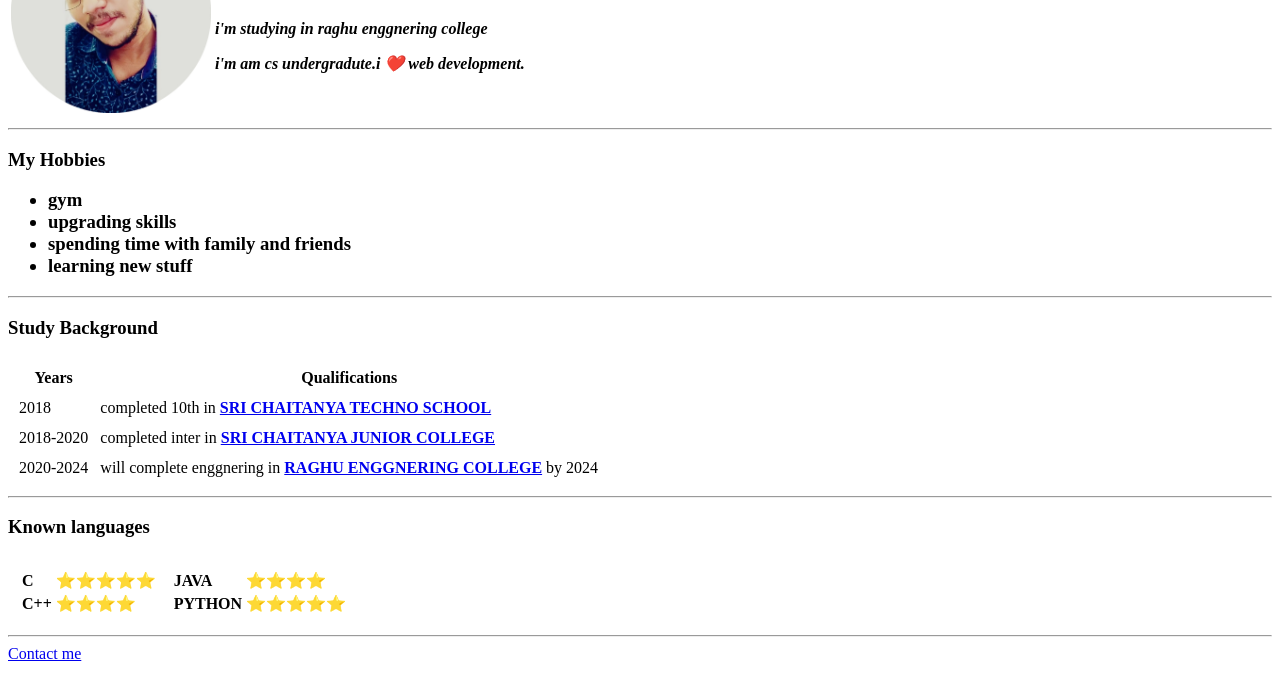
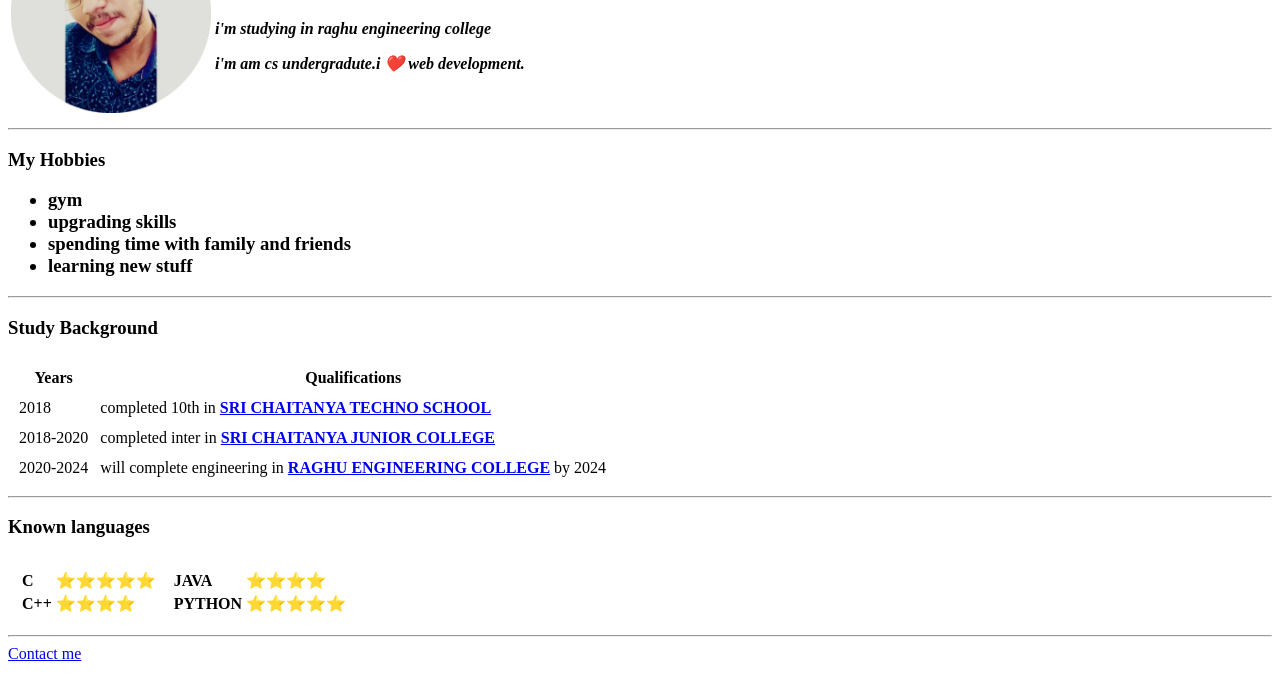
Before and after one commit to Tarunkumaryandra/cv, a plain HTML site: page index.html in a window 1280 px wide. Shown: the part 98-798 px from the top of the page. Drawn offline with Linux system fonts and the light colour scheme.

Commit message:
Update index.html

```diff
--- a/index.html
+++ b/index.html
@@ -9,7 +9,7 @@
       <tr>
         <td>  <img src="images/Tarun (1).jpg"  width="200" height="200"alt="Tarun kumar"></td>
         <td>  <h1>Tarun Kumar Yandra</h1>
-          <p><em><strong>i'm studying in raghu enggnering college</strong></em></p>
+          <p><em><strong>i'm studying in raghu engineering college</strong></em></p>
           <p><em><strong>i'm am cs undergradute.i ❤️ web development.</strong></em></p></td>
       </tr>
     </table>
@@ -40,7 +40,7 @@
       </tr>
       <tr>
         <td>2020-2024</td>
-        <td>will complete enggnering in <strong><a href="https://raghuenggcollege.com/">RAGHU ENGGNERING COLLEGE</a> </strong>by 2024</td>
+        <td>will complete engineering in <strong><a href="https://raghuenggcollege.com/">RAGHU ENGINEERING COLLEGE</a> </strong>by 2024</td>
       </tr>
     </table>
     <hr>
```
